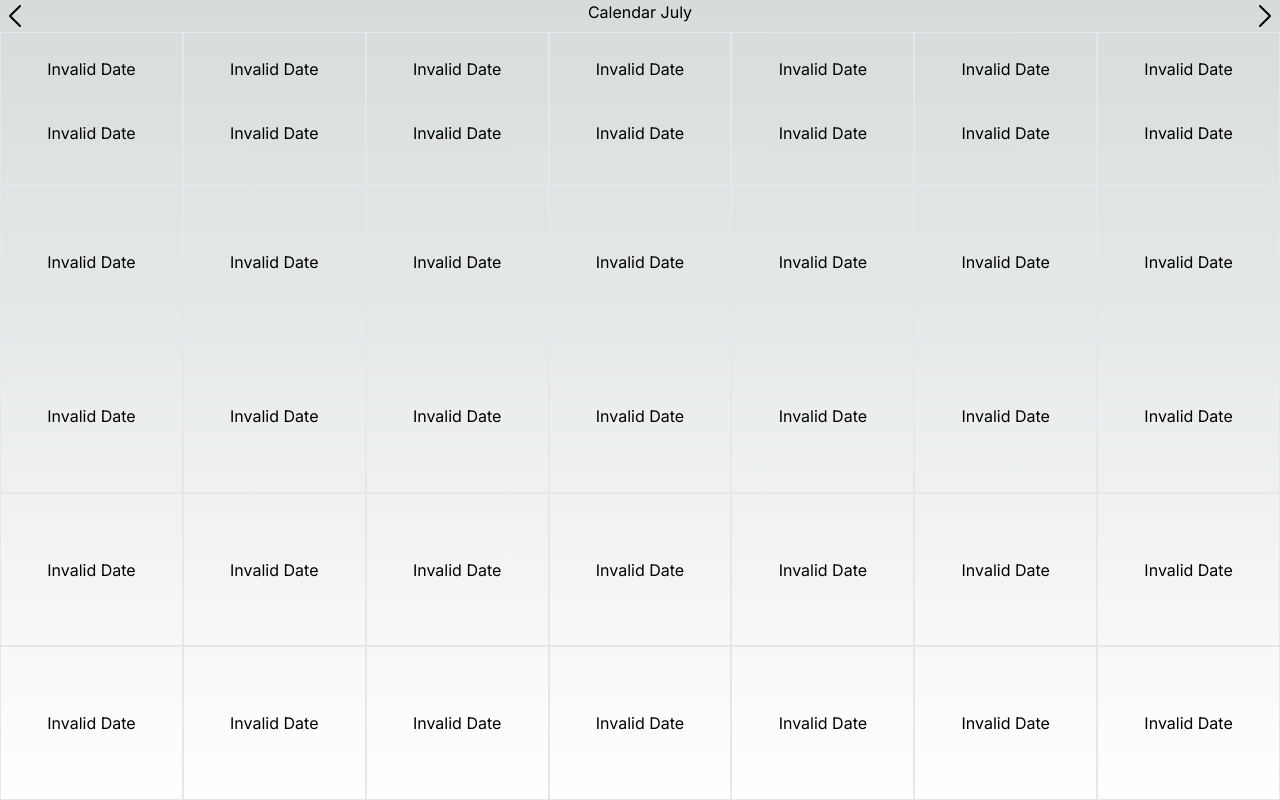
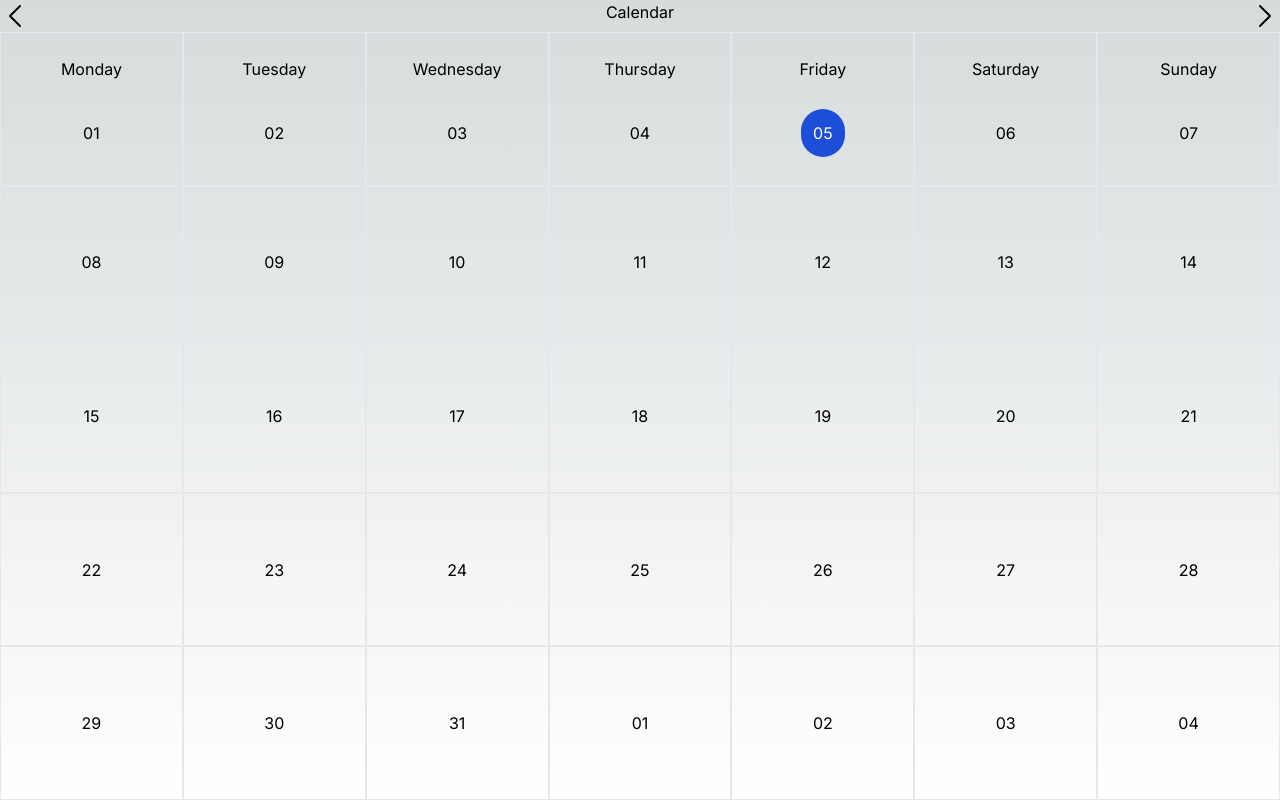
Before and after one commit to roberto-fernandino/calendar, a Next.js app: page / in a window 1280 px wide. Built offline with nearby package versions, Linux system fonts and the light colour scheme.

Commit message:
chore: Update page.js to include current date, month, and year states and event modal functionality

```diff
--- a/src/app/page.js
+++ b/src/app/page.js
@@ -1,30 +1,60 @@
 "use client";
 import { useState } from "react";
-import { getMonth, getMonthString } from "../../lib/util";
+import { getMonth } from "../../lib/util";
 import Month from "@/components/Month";
 import Header from "@/components/Header";
 import dayjs from "dayjs";
 import { EventModal } from "@/components/Modal";
+import { saveEvent } from "../../lib/util";
+
 /* @client */
 export default function Home() {
-  const [currentMonth, setCurrentMonth] = useState(getMonth());
-  const [monthString, setMonthString] = useState(getMonthString());
+  // State for the current date ojbect
+  const [currentDate, setCurrentDate] = useState(dayjs());
+
+  // State for the current month matriz
+  const [currentMonth, setCurrentMonth] = useState(
+    getMonth(dayjs().month(), dayjs().year())
+  );
+
+  // State for the current month number
   const [monthNumber, setMonthNumber] = useState(dayjs().month());
+
+  // States for the event modal
   const [isEventModalOpen, setEventModalOpen] = useState(false);
+  const [selectedDate, setSelectedDate] = useState(null);
+
+  // State for the current year
+  const [currentYear, setCurrentYear] = useState(dayjs().year());
+
+  const handleEventModalOpen = (isOpen, date) => {
+    setSelectedDate(date);
+    setEventModalOpen(isOpen);
+  };
 
   return (
     <>
       <main className="h-screen flex flex-col">
         <Header
-          month={monthString}
-          func={setCurrentMonth}
+          currentDate={currentDate}
+          setCurrentDate={setCurrentDate}
+          year={currentYear}
+          setCurrentMonth={setCurrentMonth}
           setNumber={setMonthNumber}
-          setMonthString={setMonthString}
           monthNumber={monthNumber}
+          setCurrentYear={setCurrentYear}
         />
         <div className="flex flex-1">
-          <Month month={currentMonth} setEventModalOpen={setEventModalOpen}/>
-          <EventModal isOpen={isEventModalOpen} onClose={() => setEventModalOpen(false)}/>
+          <Month
+            month={currentMonth}
+            handleEventModalOpen={handleEventModalOpen}
+          />
+          <EventModal
+            isOpen={isEventModalOpen}
+            onClose={() => setEventModalOpen(false)}
+            onSave={saveEvent}
+            date={selectedDate}
+          />
         </div>
       </main>
     </>
```
